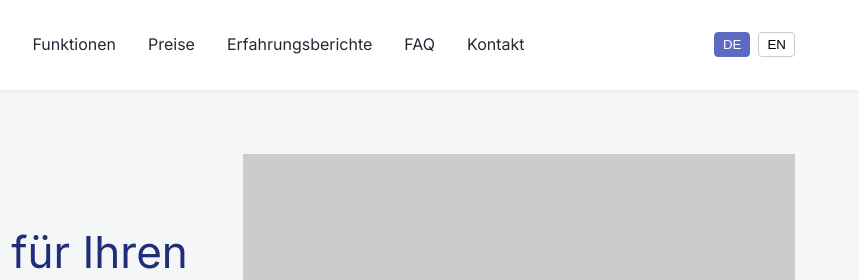
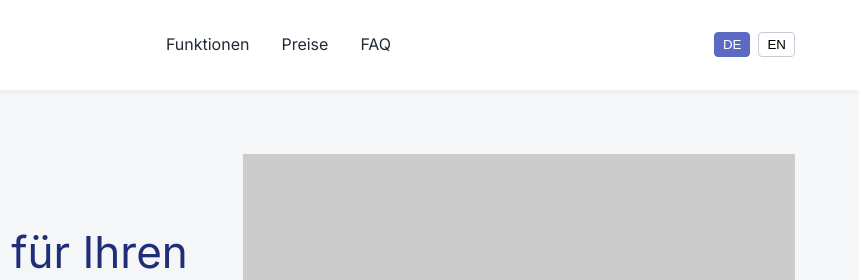
Before and after one commit to MartinHein-dev/Website-Variant-Release-Date-Scheduler, an Eleventy site: page src/index.njk in a window 1280 px wide. Shown: the top 280 px of the page, 421-1280 px from the left. Built offline with nearby package versions, Linux system fonts and the light colour scheme; Eleventy itself is replaced by a stand-in of ours; files that its build step writes are made by us from their sources; placeholder pictures from the web are drawn by us; files whose address does not match are found by name.

Commit message:
menü angepasst

```diff
--- a/src/_includes/partials/header.njk
+++ b/src/_includes/partials/header.njk
@@ -10,9 +10,7 @@
                 <ul class="main-nav">
                     <li><a href="/#features" data-i18n="nav.features">Funktionen</a></li>
                     <li><a href="/#pricing" data-i18n="nav.pricing">Preise</a></li>
-                    <li><a href="/#testimonials" data-i18n="nav.testimonials">Erfahrungsberichte</a></li>
                     <li><a href="/#faq" data-i18n="nav.faq">FAQ</a></li>
-                    <li><a href="/#contact" data-i18n="nav.contact">Kontakt</a></li>
                 </ul>
             </nav>
             <div class="language-switcher">
```
